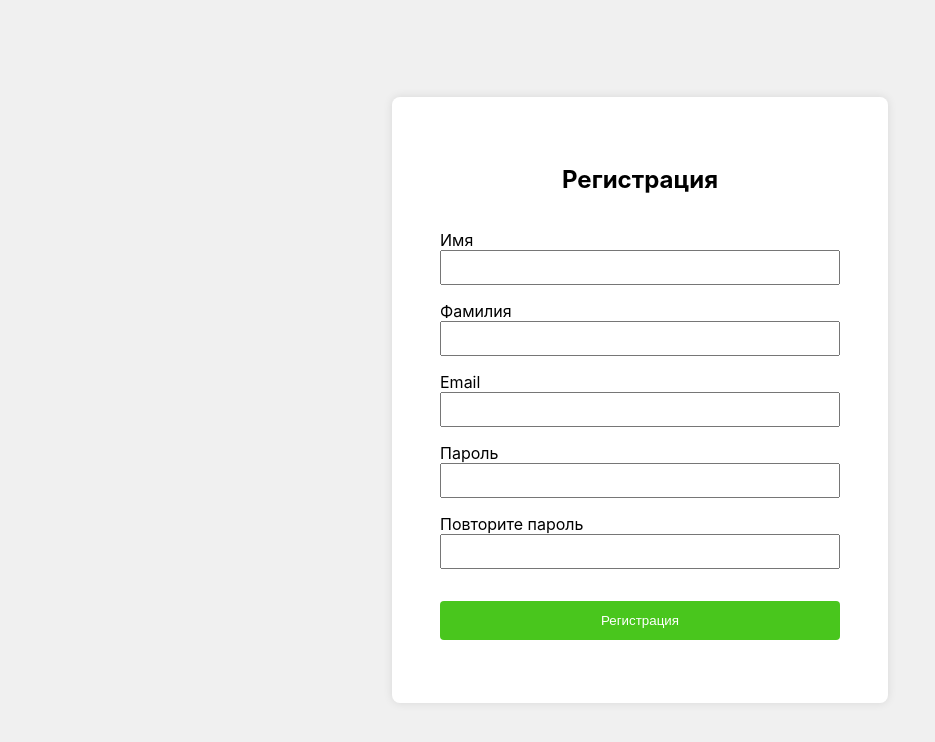
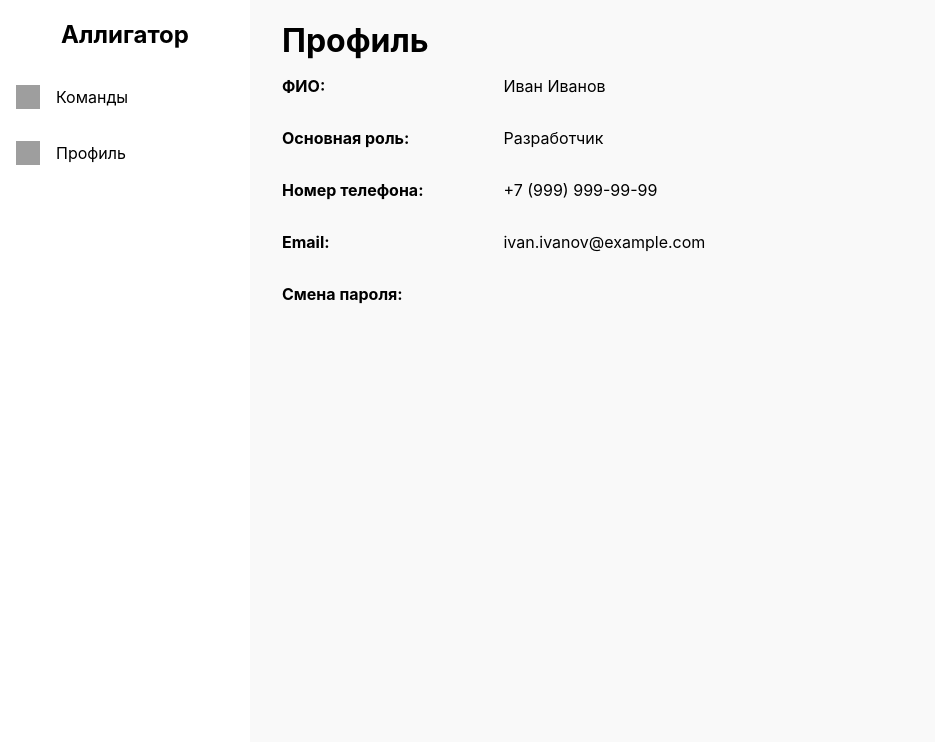
Before and after one commit to waffencode/alligator-web-frontend, a React (Create React App) app: page / in a window 1280 px wide. Shown: the top 742 px of the page, without its empty margins (0-935 px from the left). Built offline with nearby package versions, Linux system fonts and the light colour scheme; grey boxes are pictures that could not be loaded.

Commit message:
Simple profile without connecting to server

```diff
--- a/src/app/App.tsx
+++ b/src/app/App.tsx
@@ -1,11 +1,12 @@
 import React from 'react';
 import AuthPage from '../pages/auth/AuthPage';
 import RegisterPage from '../pages/auth/RegisterPage';
+import Profile from '../pages/profile/Profile';
 
 const App: React.FC = () => {
   return (
     <div>
-      <RegisterPage />
+      <Profile />
     </div>
   );
 }
--- /dev/null
+++ b/src/pages/profile/Profile.css
@@ -0,0 +1,33 @@
+.profile-page {
+    display: flex;
+}
+
+.profile-content {
+    margin-left: 250px; /* Ширина бокового меню */
+    padding: 0 2rem;
+    width: calc(100% - 250px);
+    background-color: #f9f9f9;
+    height: 100vh; /* Полная высота экрана */
+}
+
+.profile-content h1 {
+    margin-bottom: 1rem;
+}
+
+.profile-info {
+    display: grid;
+    grid-template-columns: max-content 1fr;
+    gap: 2rem 5rem;
+}
+
+.profile-info-row {
+    display: contents; /* This allows grid-template-columns to apply to children directly */
+}
+
+.profile-info-row label {
+    font-weight: bold;
+}
+
+.profile-info-row span {
+    text-align: left;
+}
--- /dev/null
+++ b/src/pages/profile/Profile.tsx
@@ -0,0 +1,44 @@
+import React from 'react';
+import Sidebar from '../../widgets/Sidebar';
+import './Profile.css';
+
+const Profile: React.FC = () => {
+
+    const menuItems = [
+        { label: 'Команды', icon: '/icons/user.svg', onClick: () => alert('Главная') },
+        { label: 'Профиль', icon: '/icons/user.svg', onClick: () => alert('Профиль') },
+    ];
+
+    const [fullName, setFullname] = React.useState('Иван Иванов');
+    const [role, setRole] = React.useState('Разработчик');
+    const [phone, setPhone] = React.useState('+7 (999) 999-99-99');
+    const [email, setEmail] = React.useState('ivan.ivanov@example.com');
+
+    return (
+        <div className="profile-page">
+            <Sidebar menuItems={menuItems} />
+            <div className="profile-content">
+                <h1>Профиль</h1>
+                <div className="profile-info">
+                    <div className="profile-info-row">
+                        <label>ФИО:</label><span>{fullName}</span>
+                    </div>
+                    <div className="profile-info-row">
+                        <label>Основная роль:</label><span>{role}</span>
+                    </div>
+                    <div className="profile-info-row">
+                        <label>Номер телефона:</label><span>{phone}</span>
+                    </div>
+                    <div className="profile-info-row">
+                        <label>Email:</label><span>{email}</span>
+                    </div>
+                    <div className="profile-info-row">
+                        <label>Смена пароля:</label>
+                    </div>
+                </div>
+            </div>
+        </div>
+    );
+};
+
+export default Profile;
--- /dev/null
+++ b/src/widgets/Sidebar.css
@@ -0,0 +1,41 @@
+.sidebar {
+    width: 250px;
+    height: 100vh;
+    /*background-color: #343a40;*/
+    color: rgb(0, 0, 0);
+    display: flex;
+    flex-direction: column;
+    position: fixed;
+  }
+
+  .sidebar-header {
+    padding: 0;
+    background-color: #ffffff;
+    text-align: center;
+  }
+
+  .menu-list {
+    list-style: none;
+    padding: 0;
+    margin: 0;
+    flex-grow: 1;
+  }
+
+  .menu-item {
+    padding: 1rem;
+    display: flex;
+    align-items: center;
+    cursor: pointer;
+    transition: background-color 0.2s;
+  }
+
+  .menu-item:hover {
+    /*background-color: #495057;*/
+    color: #49c61d;
+  }
+
+  .menu-icon {
+    margin-right: 1rem;
+    width: 24px;
+    height: 24px;
+  }
--- /dev/null
+++ b/src/widgets/Sidebar.tsx
@@ -0,0 +1,32 @@
+import React from 'react';
+import './Sidebar.css';
+
+interface MenuItem {
+  label: string;
+  icon?: string;
+  onClick: () => void;
+}
+
+interface SidebarProps {
+  menuItems: MenuItem[];
+}
+
+const Sidebar: React.FC<SidebarProps> = ({ menuItems }) => {
+  return (
+    <div className="sidebar">
+      <div className="sidebar-header">
+        <h2>Аллигатор</h2>
+      </div>
+      <ul className="menu-list">
+        {menuItems.map((item, index) => (
+          <li key={index} className="menu-item" onClick={item.onClick}>
+            {item.icon && <img src={item.icon} alt={item.label} className="menu-icon" />}
+            <span>{item.label}</span>
+          </li>
+        ))}
+      </ul>
+    </div>
+  );
+};
+
+export default Sidebar;
--- a/src/widgets/main.tsx
+++ /dev/null
@@ -1 +0,0 @@
-export {}
```
